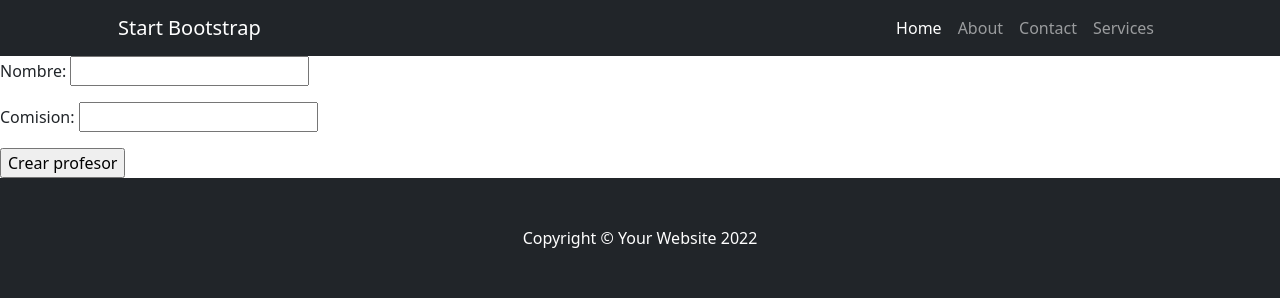
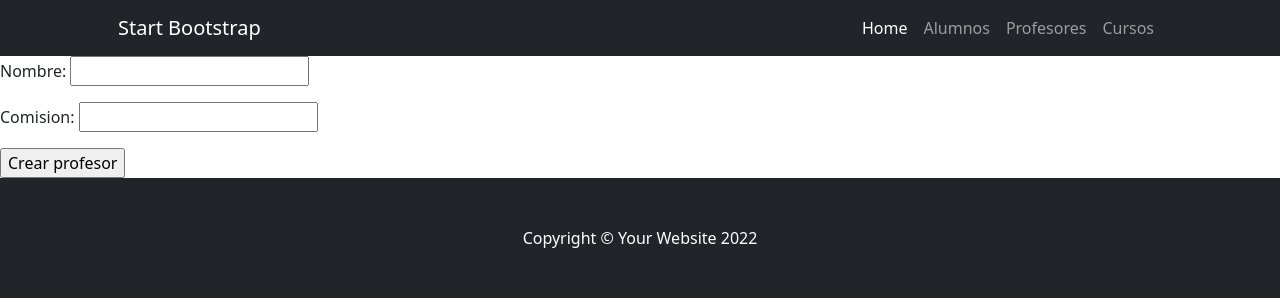
Before and after one commit to Dowhyj/AppCoder, a Django app: page /AppCoder/crearCurso/ in a window 1280 px wide. Shown: the top 302 px of the page. Run offline with Django 4.2, Linux system fonts and the light colour scheme; some libraries are stand-ins or nearby versions.

Commit message:
Rutas navbar + vista y url (alumnos, cursos y profesores)

```diff
--- a/AppCoder/templates/AppCoder/base.html
+++ b/AppCoder/templates/AppCoder/base.html
@@ -23,10 +23,10 @@
                 <button class="navbar-toggler" type="button" data-bs-toggle="collapse" data-bs-target="#navbarSupportedContent" aria-controls="navbarSupportedContent" aria-expanded="false" aria-label="Toggle navigation"><span class="navbar-toggler-icon"></span></button>
                 <div class="collapse navbar-collapse" id="navbarSupportedContent">
                     <ul class="navbar-nav ms-auto mb-2 mb-lg-0">
-                        <li class="nav-item"><a class="nav-link active" aria-current="page" href="#!">Home</a></li>
-                        <li class="nav-item"><a class="nav-link" href="#!">About</a></li>
-                        <li class="nav-item"><a class="nav-link" href="#!">Contact</a></li>
-                        <li class="nav-item"><a class="nav-link" href="#!">Services</a></li>
+                        <li class="nav-item"><a class="nav-link active" aria-current="page" href="{% url 'index' %}">Home</a></li>
+                        <li class="nav-item"><a class="nav-link" href="{% url 'alumnos'%}">Alumnos</a></li>
+                        <li class="nav-item"><a class="nav-link" href="{% url 'profesores' %}">Profesores</a></li>
+                        <li class="nav-item"><a class="nav-link" href="{% url 'cursos' %}">Cursos</a></li>
                     </ul>
                 </div>
             </div>
--- a/AppCoder/urls.py
+++ b/AppCoder/urls.py
@@ -10,5 +10,9 @@ urlpatterns = [
     path('crearProfesor/', crearProfesor, name="crearProfesor"),
     path('crearCurso/', crearCurso, name="crearCurso"),
 
+    path('alumnos', alumnos, name="alumnos"),
+    path('profesores', profesores, name="profesores"),
+    path('cursos', cursos, name="cursos"),
+
     path('buscarAlumno/', buscarAlumno, name="buscarAlumno"),
 ]
--- a/AppCoder/views.py
+++ b/AppCoder/views.py
@@ -10,6 +10,15 @@ def index(request):
 
 def base(request):
     return render(request, 'AppCoder/base.html',{})
+
+def alumnos(request):
+    return render(request, 'AppCoder/alumnos.html',{})
+
+def profesores(request):
+    return render(request, 'AppCoder/profesores.html',{})
+
+def cursos(request):
+    return render(request, 'AppCoder/cursos.html',{})
 
 def crearAlumno(request):
 
```
Also changed, not shown: AppCoder/templates/AppCoder/alumnos.html (added, +11 -0 lines), AppCoder/templates/AppCoder/cursos.html (added, +11 -0 lines), AppCoder/templates/AppCoder/profesores.html (added, +11 -0 lines).
